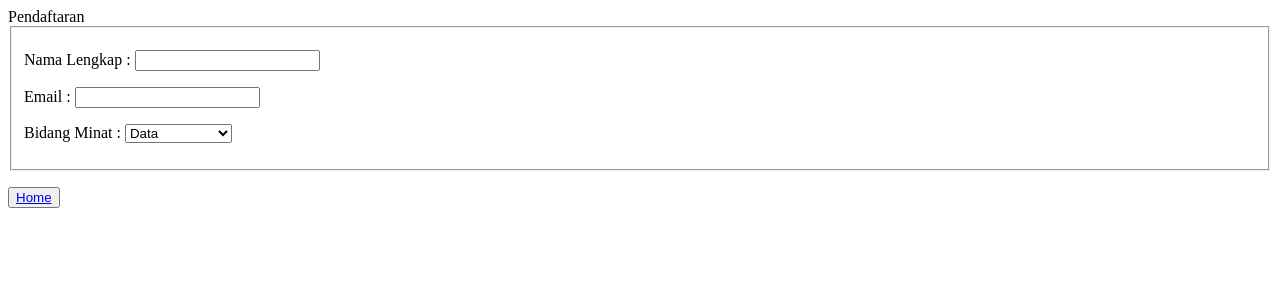
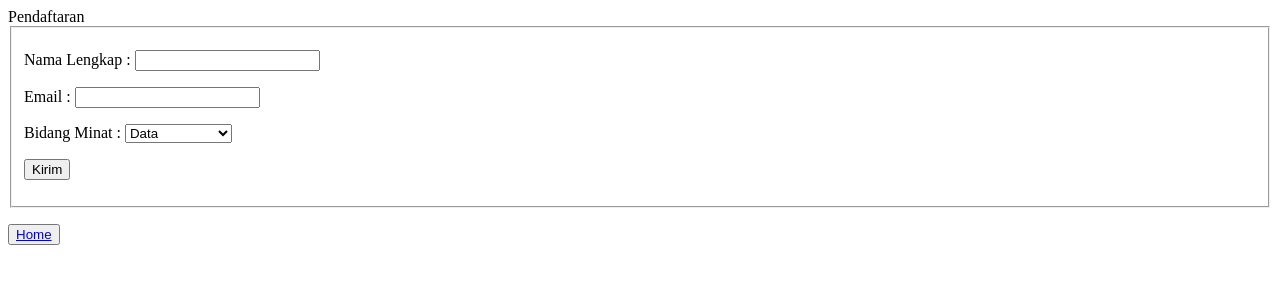
Before and after one commit to alvinwahyupratama2412/PDW-UCP1B-259, a plain HTML site: page form.html in a window 1280 px wide. Drawn offline with Linux system fonts and the light colour scheme.

Commit message:
Membuat input submit untuk form pendaftaran

```diff
--- a/form.html
+++ b/form.html
@@ -18,6 +18,9 @@
                     <option>Pemrograman</option>
                   </select>
                 </p>
+                <p>
+                    <input type="submit" value="Kirim">
+                </p>
             </fieldset>
         </form>
         <button class="back"><a href="index.html">Home</a></button>
```
